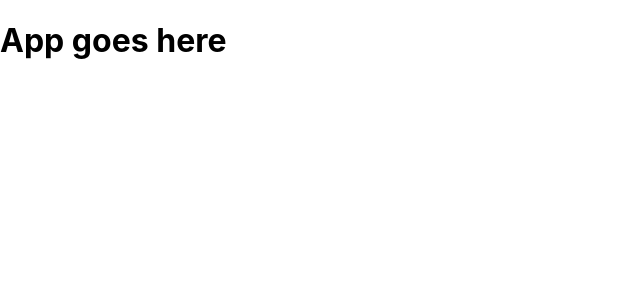
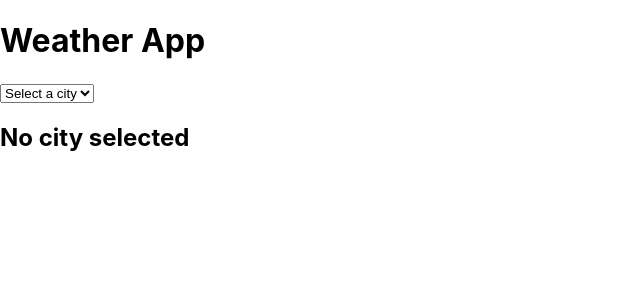
Before and after one commit to douglasrusse11/weather_app_weekend_homework_07, a React (Create React App) app: page / in a window 1280 px wide. Shown: the top 300 px of the page, without its empty margins (0-640 px from the left). Built offline with nearby package versions, Linux system fonts and the light colour scheme.

Commit message:
adds WeatherApp container

```diff
--- a/src/App.js
+++ b/src/App.js
@@ -1,8 +1,9 @@
 import './App.css';
+import WeatherApp from './containers/WeatherApp'
 
 function App() {
   return (
-    <h1>App goes here</h1>
+    <WeatherApp />
   );
 }
 
--- /dev/null
+++ b/src/containers/WeatherApp.js
@@ -0,0 +1,63 @@
+import { useState } from 'react';
+const WeatherApp = () => {
+    const cities = [
+        {
+            name: "Edinburgh",
+            latitude: 55.95618,
+            longitude: -3.18920
+        },
+        {
+            name: "Glasgow",
+            latitude: 55.86777,
+            longitude: -4.25169
+        },
+        {
+            name: "Dundee",
+            latitude: 56.46510,
+            longitude: -2.96889
+        },
+        {
+            name: "Aberdeen",
+            latitude: 57.15342,
+            longitude: -2.09276
+        },
+        {
+            name: "Inverness",
+            latitude: 57.47879,
+            longitude: -4.22409
+        },
+        {
+            name: "Perth",
+            latitude: 56.39732,
+            longitude: -3.43140
+        },
+        {
+            name: "Stirling",
+            latitude: 56.11851,
+            longitude: -3.93764
+        },
+    ];
+
+    const [city, setCity] = useState(null);
+
+    const handleCityChange = (event) => {
+        setCity(cities.find((city) => city.name === event.target.value))
+    }
+
+    return (
+        <>
+            <h1>Weather App</h1>
+            <select defaultValue="init" onChange={handleCityChange}>
+                <option disabled value="init">Select a city</option>
+                {cities.map((city, index) => {
+                    return (
+                        <option value={city.name} key={`city_${index}`}>{city.name}</option>
+                    )
+                })}
+        </select>
+        <h2>{city ? city.name : "No city selected"}</h2>
+        </>
+    );
+}
+
+export default WeatherApp;
```
